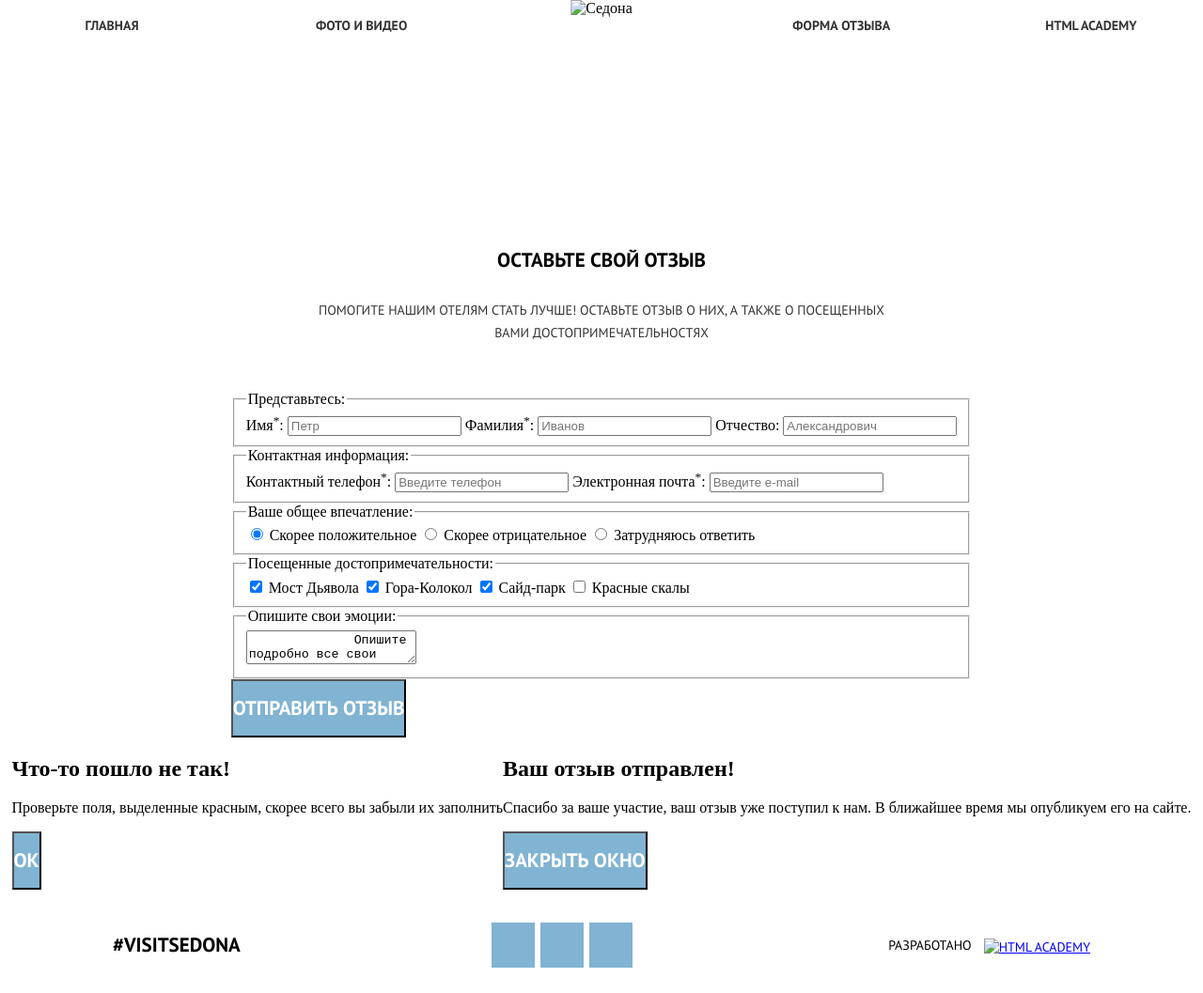
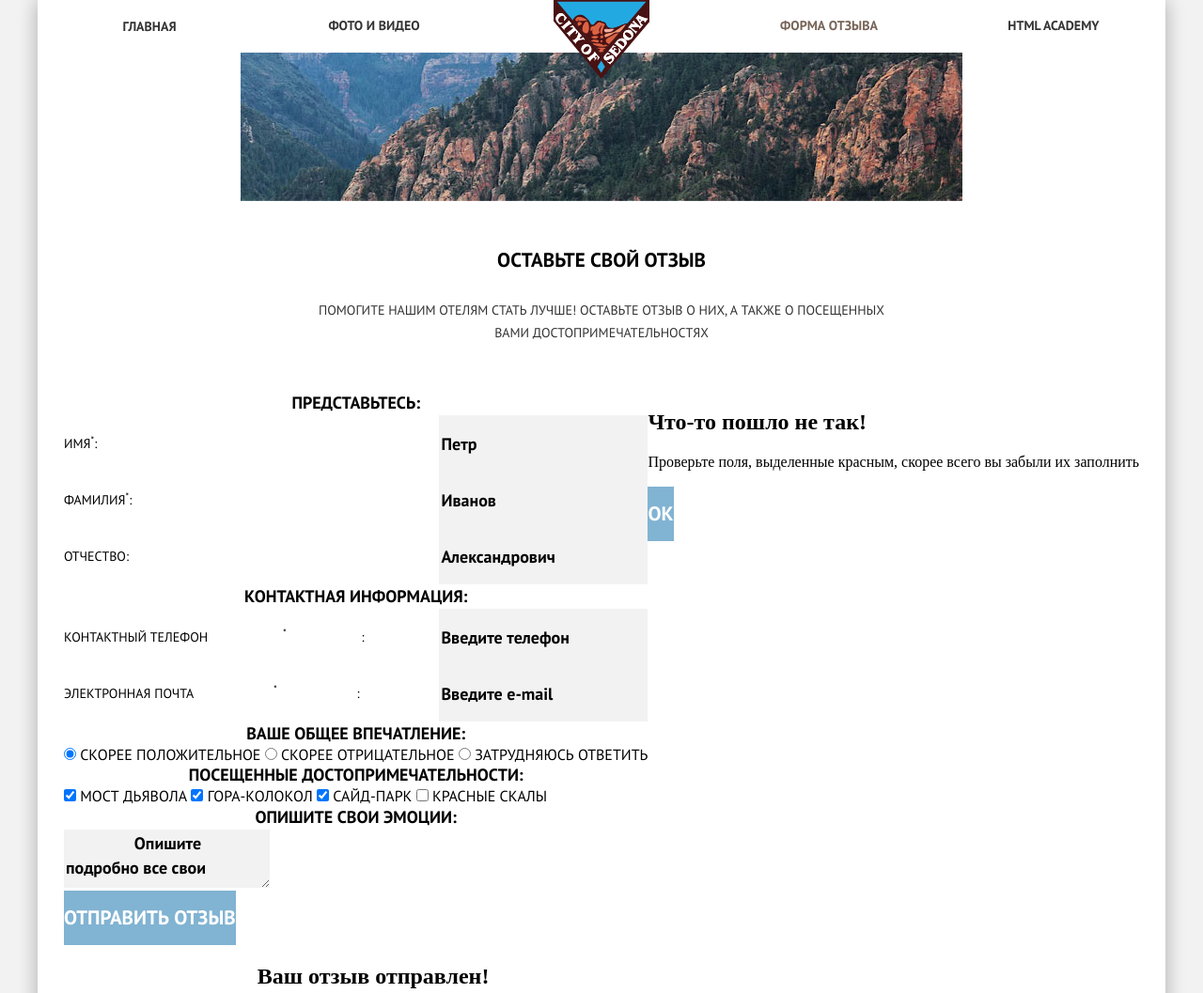
Before and after one commit to Westerling13/181069-sedona, a plain HTML site: page source/form.html in a window 1280 px wide. Shown: the top 1057 px of the page at 94% size. Drawn offline with nearby package versions, Linux system fonts and the light colour scheme; files that its build step writes are made by us from their sources.

Commit message:
Начинает верстку страницы с формой

```diff
--- a/source/form.html
+++ b/source/form.html
@@ -2,35 +2,40 @@
 <html lang="ru">
   <head>
     <meta charset="utf-8">
+    <meta name="viewport" content="width=device-width,initial-scale=1">
     <title>HTML Academy: Седона</title>
     <link href="css/style.css" rel="stylesheet">
+    <link href="css/normalize.css" rel="stylesheet">
   </head>
-  <body>
+  <body class="page">
 
+    <div class="page__wrapper">
       <header class="page-header">
         <nav class="main-nav">
           <button class="main-nav__toggle" type="button">Открыть меню</button>
           <ul class="main-nav__list site-list">
             <li class="site-list__item">
-            <a class="site-list__link" href="index.html">Главная</a>
+              <a class="site-list__link site-list__link--first-child" href="index.html">Главная</a>
             </li>
             <li class="site-list__item">
               <a class="site-list__link" href="photo.html">Фото и видео</a>
             </li>
             <li class="site-list__item">
-            <a class="site-list__link">Форма отзыва</a>
+              <a class="site-list__link site-list__link--active">Форма отзыва</a>
             </li>
             <li class="site-list__item">
-            <a class="site-list__link" href="#">HTML Academy</a>
+              <a class="site-list__link site-list__link--last-child" href="#">HTML Academy</a>
             </li>
           </ul>
         </nav>
         <a class="page-header__logo">
-        <img class="page-header__logo-image" src="img/logo-mobile.svg" width="102" height="83" alt="Седона">
+          <img class="page-header__logo-image" src="img/logo-sedona-mobile.svg" width="102" height="83" alt="Седона">
         </a>
+        <div class="page-header__wrapper">
           <h1 class="page-header__title">
             Добро пожаловать в Седону
           </h1>
+        </div>
       </header>
 
       <main class="page-main">
@@ -50,13 +55,16 @@
               <legend class="form-field__legend">
                 Представьтесь:
               </legend>
-            <label class="form-field__label-text">Имя<sup>*</sup>:
+              <label class="form-field__label">
+                <span class="form-field__label-text">Имя<sup>*</sup>:</span>
                 <input class="form-field__input-text" type="text" name="first-name" placeholder="Петр">
               </label>
-            <label class="form-field__label-text">Фамилия<sup>*</sup>:
+              <label class="form-field__label">
+                <span class="form-field__label-text">Фамилия<sup>*</sup>:</span>
                 <input class="form-field__input-text" type="text" name="second-name" placeholder="Иванов">
               </label>
-            <label class="form-field__label">Отчество:
+              <label class="form-field__label">
+                <span class="form-field__label-text">Отчество:</span>
                 <input class="form-field__input-text" type="text" name="patronymic" placeholder="Александрович">
               </label>
             </fieldset>
@@ -136,12 +144,12 @@
           </form>
         </section>
 
-      <section class="review__modal modal">
+        <section class="review__modal modal modal-negative">
           <h2 class="modal__title">Что-то пошло не так!</h2>
           <p class="modal__text">
             Проверьте поля, выделенные красным, скорее всего вы забыли их заполнить
           </p>
-        <button class="modal__button button">Ок</button>
+          <button class="modal__button button modal--positive">Ок</button>
         </section>
 
         <section class="review__modal modal">
@@ -170,11 +178,12 @@
         <div class="page-footer__copyright copyright">
           <b class="copyright__text">Разработано</b>
           <a class="copyright__link" href="https://htmlacademy.ru/intensive/adaptive">
-          <img class="copyright__image" src="img/htmlacademy-logo.svg" width="27" height="34" alt="HTML Academy">
+            <img class="copyright__image" src="img/logo-htmlacademy.svg" width="27" height="34" alt="HTML Academy">
           </a>
         </div>
       </footer>
+    </div>
 
+    <script src="js/script.js"></script>
   </body>
-
 </html>
--- a/source/sass/blocks/button.scss
+++ b/source/sass/blocks/button.scss
@@ -11,6 +11,7 @@
   text-align: center;
   color: $extra-color-first;
 
+  border: none;
   background-color: $main-color-first;
 
   cursor: pointer;
--- a/source/sass/blocks/controls.scss
+++ b/source/sass/blocks/controls.scss
@@ -2,7 +2,7 @@
   display: flex;
   justify-content: space-between;
   @include width(87.5%);
-  padding: 22px 23px 20px;
+  padding: 22px 23px 24px;
 
   background-color: darken($extra-color-first, 5%);
 }
@@ -12,10 +12,25 @@
 
   background-color: transparent;
   border: none;
+
+  cursor: pointer;
+
+  &:hover .controls__button-icon {
+    fill: $extra-color-second;
+  }
+
+  &:active .controls__button-icon {
+    fill: rgba($extra-color-second, 0.3);
+  }
 }
+
 
 .controls__button-wrapper {
   display: flex;
   justify-content: space-between;
   width: 83px;
 }
+
+.controls__button-icon {
+  fill: #5c6870;
+}
--- /dev/null
+++ b/source/sass/blocks/form-field.scss
@@ -0,0 +1,44 @@
+.form-field {
+  @include width(100%);
+  margin: 0;
+  padding: 0 0 0;
+
+  font-family: $main-font-family;
+  text-transform: uppercase;
+
+  border: none;
+}
+
+.form-field__legend {
+  margin: auto;
+
+  font-size: $font-size-title;
+  line-height: $line-height-title;
+  font-weight: $font-weight-bold;
+}
+
+.form-field__label {
+  display: flex;
+  justify-content: space-between;
+  align-items: center;
+
+  font-size: $font-size-descrition;
+  line-height: $line-height-title;
+  font-weight: $font-weight-regular;
+}
+
+.form-field__input-text {
+  font-family: $main-font-family;
+  font-size: $font-size-title;
+  line-height: $line-height-title;
+  font-weight: $font-weight-bold;
+  color: $main-color-second;
+  height: 58px;
+
+  border: none;
+  background-color: darken($extra-color-first, 5%);
+
+  &::placeholder {
+    color: $main-color-second;
+  }
+}
--- a/source/sass/blocks/page-header.scss
+++ b/source/sass/blocks/page-header.scss
@@ -27,7 +27,7 @@
   // padding: 90px 0 85px;
   background-image:
     url("../../img/bg-intro-triangle-mobile.svg"),
-    url("../../img/bg-back-mobile@1x.jpg");
+    url("/../../img/bg-back-mobile@1x.jpg");
   background-repeat:
     no-repeat,
     no-repeat;
@@ -67,7 +67,6 @@
 
 @media (min-width: $tablet-width) {
   .page-header {
-    // width: 768px;
     @include width(100%);
 
     &--active {
@@ -76,7 +75,6 @@
   }
 
   .page-header__wrapper {
-    // width: 768px;
     @include width(100%);
     padding: 0;
   }
--- a/source/sass/scaffolding.scss
+++ b/source/sass/scaffolding.scss
@@ -8,3 +8,7 @@ img {
   max-width: 100%;
   height: auto;
 }
+
+svg {
+  display: block;
+}
--- a/source/sass/style.scss
+++ b/source/sass/style.scss
@@ -23,3 +23,6 @@
 @import 'blocks/video';
 @import 'blocks/video-player';
 @import 'blocks/controls';
+@import 'blocks/review';
+@import 'blocks/form-field';
+@import 'blocks/modal';
```
Also changed, not shown: source/photo.html (+4 -4 lines), source/sass/blocks/modal.scss (added), source/sass/blocks/review.scss (added). Lines whose indentation alone changed are shown as unchanged.
